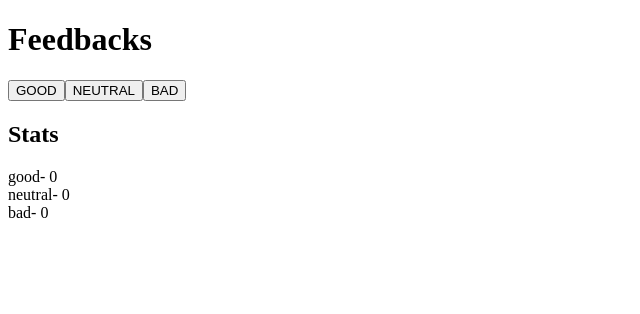
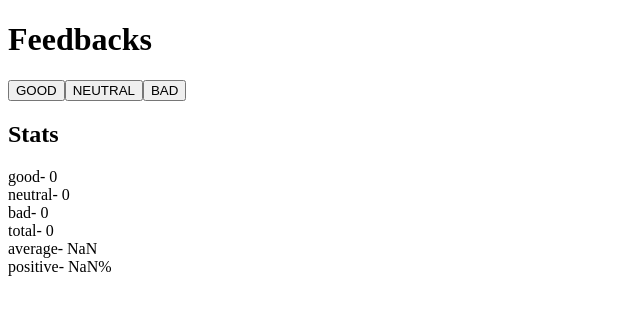
Before and after one commit to ericjen01/fullstackopen2023_exercises, a React (Vite) app in the folder part1/unicafe/: page / in a window 1280 px wide. Shown: the top 314 px of the page, without its empty margins (0-640 px from the left). Built offline with nearby package versions, Linux system fonts and the light colour scheme; the HTML template or start-up script is replaced by a standard one.

Commit message:
exercise 1.7 completed

```diff
--- a/part1/unicafe/src/App.jsx
+++ b/part1/unicafe/src/App.jsx
@@ -15,7 +15,10 @@ const App = () => {
       <h2>Stats</h2>
       <span>good- {good}</span><br/>
       <span>neutral- {neutral}</span><br/>
-      <span>bad- {bad}</span>
+      <span>bad- {bad}</span><br/>
+      <span>total- {good + neutral + bad}</span><br/>
+      <span>average- {(good*1 + neutral*0 + bad*-1)/(good+neutral+bad)}</span><br/>
+      <span>positive- {(good)/(good+neutral+bad)*100}%</span><br/>
     </div>
   )
 }
```
